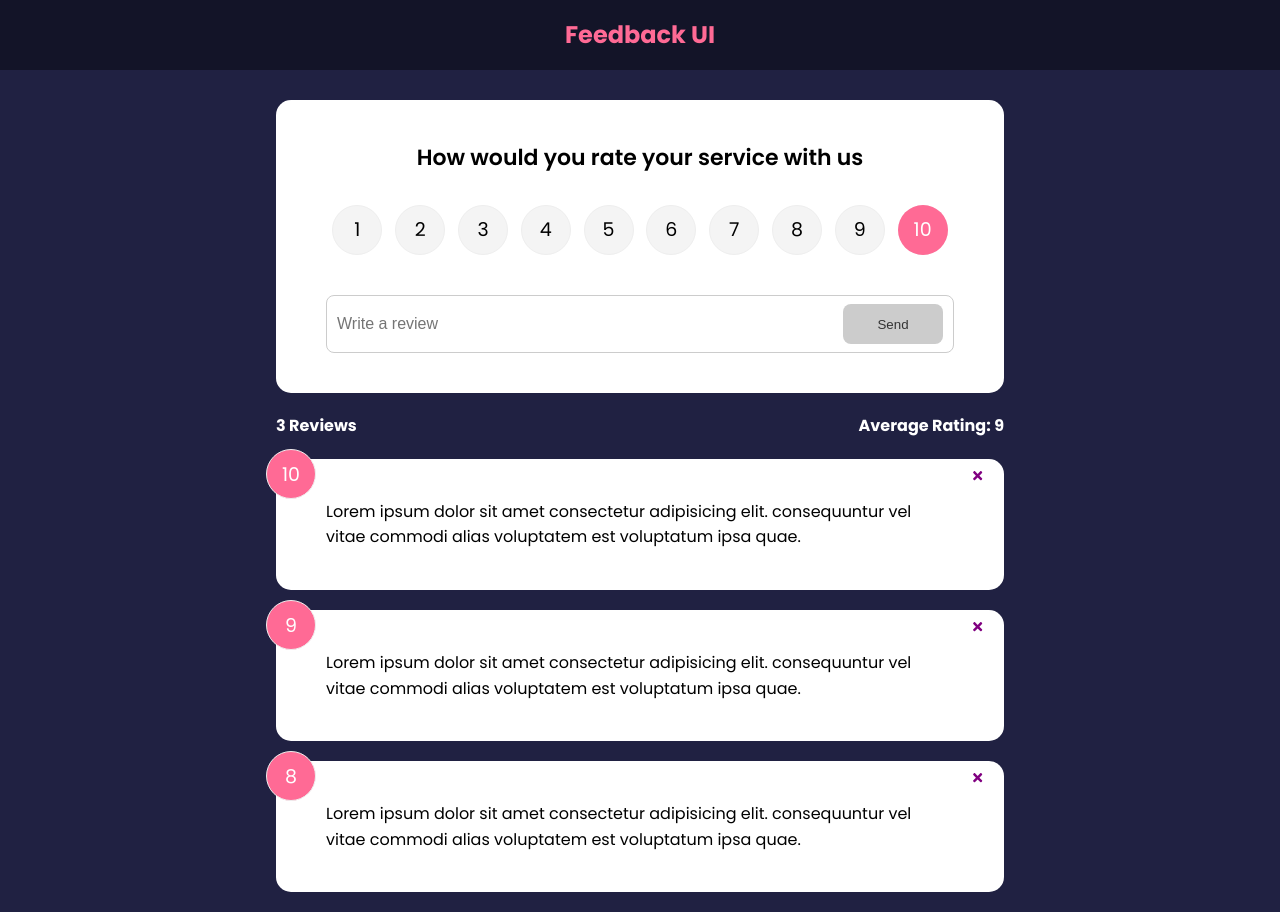
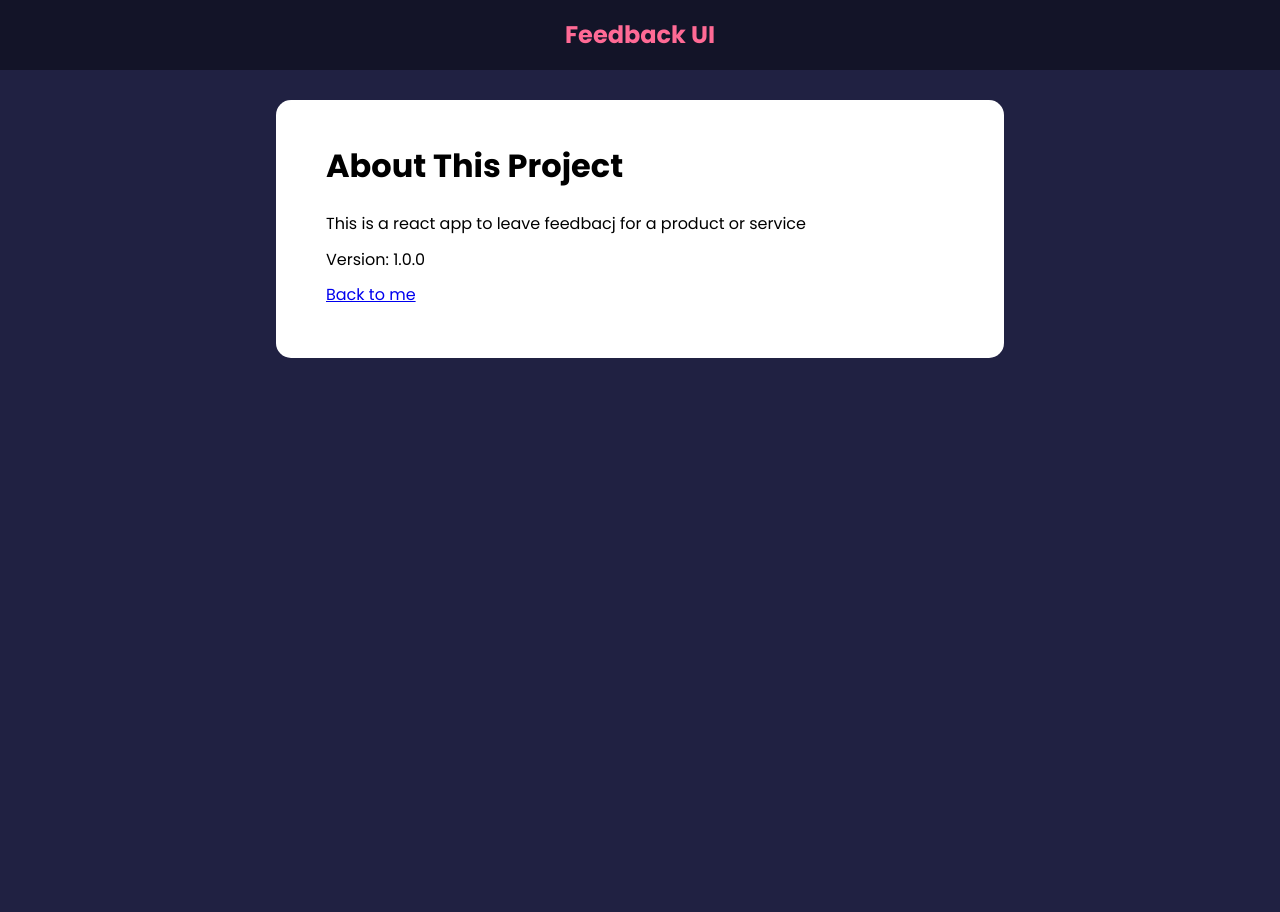
Before and after one commit to David-mwendwa/feedback-app, a React (Create React App) app: page /about in a window 1280 px wide. After the commit the page ends 800 px from the top, so only its background shows below. Built offline with nearby package versions, Linux system fonts and the light colour scheme.

Commit message:
add React Router 6

```diff
--- a/package.json
+++ b/package.json
@@ -10,6 +10,7 @@
     "react": "^17.0.2",
     "react-dom": "^17.0.2",
     "react-icons": "^4.3.1",
+    "react-router-dom": "^6.2.1",
     "react-scripts": "5.0.0",
     "uuid": "^8.3.2",
     "web-vitals": "^2.1.4"
--- a/src/App.js
+++ b/src/App.js
@@ -1,10 +1,12 @@
 import { useState } from 'react';
 import {v4 as uuidv4} from 'uuid';
+import {BrowserRouter as Router, Route, Routes} from 'react-router-dom'
 import Header from './components/Header';
 import FeedbackList from './components/FeedbackList';
 import FeedbackData from './data/FeedbackData';
 import FeedbackStats from './components/FeedbackStats';
 import FeedbackForm from './components/FeedbackForm'
+import AboutPage from './pages/AboutPage'
 
 function App() {
   const [feedback, setFeedback] = useState(FeedbackData);
@@ -21,14 +23,27 @@
   };
 
   return (
-    <>
+    <Router>
       <Header />
       <div className='container'>
-        <FeedbackForm handleAdd={addFeedback}/>
-        <FeedbackStats feedback={feedback} />
-        <FeedbackList feedback={feedback} handleDelete={deleteFeedback} />
+        <Routes>
+          <Route
+            exact
+            path='/'
+            element={
+              <>
+                <FeedbackForm handleAdd={addFeedback} />
+                <FeedbackStats feedback={feedback} />
+                <FeedbackList
+                  feedback={feedback}
+                  handleDelete={deleteFeedback}
+                />
+              </>
+            }></Route>
+          <Route path='/about' element={<AboutPage />} />
+        </Routes>
       </div>
-    </>
+    </Router>
   );
 }
 
--- /dev/null
+++ b/src/pages/AboutPage.jsx
@@ -0,0 +1,18 @@
+import React from 'react'
+import Card from '../components/shared/Card'
+
+function AboutPage() {
+  return (
+    <Card>
+      <div className="about">
+        <h1>About This Project</h1>
+        <p>This is a react app to leave feedbacj for a product or service</p>
+        <p>Version: 1.0.0</p>
+
+        <p><a href="/">Back to me</a></p>
+      </div>
+    </Card>
+  )
+}
+
+export default AboutPage
```
Also changed, not shown: 1 other file (tests, documents, lock files or other folders).
